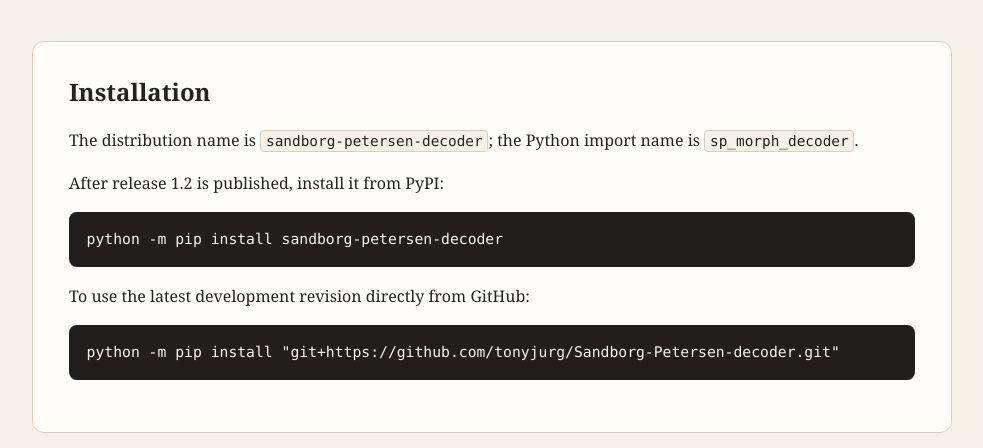
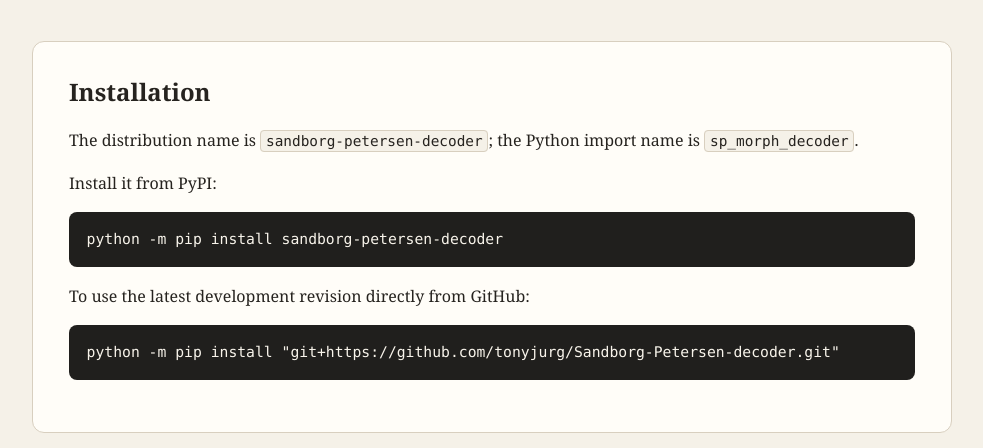
Before and after one commit to tonyjurg/Sandborg-Petersen-decoder, a website: page docs/python-package.html in a window 1280 px wide. Shown: the part 352-800 px from the top of the page, without its empty margins (148-1131 px from the left). Drawn offline with Linux system fonts and the light colour scheme.

Commit message:
Update installation instructions in python-package.html

```diff
--- a/docs/python-package.html
+++ b/docs/python-package.html
@@ -182,7 +182,7 @@
                 The distribution name is <code>sandborg-petersen-decoder</code>;
                 the Python import name is <code>sp_morph_decoder</code>.
             </p>
-            <p>After release 1.2 is published, install it from PyPI:</p>
+            <p>Install it from PyPI:</p>
             <pre><code>python -m pip install sandborg-petersen-decoder</code></pre>
             <p>To use the latest development revision directly from GitHub:</p>
             <pre><code>python -m pip install "git+https://github.com/tonyjurg/Sandborg-Petersen-decoder.git"</code></pre>
```
